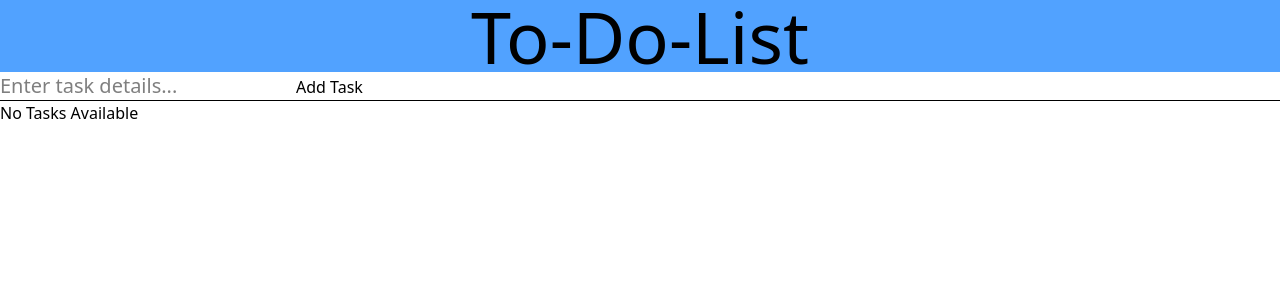
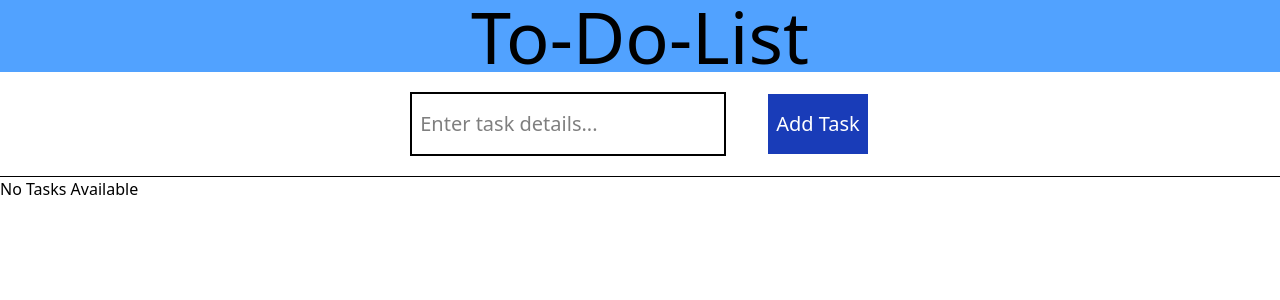
Before and after one commit to imrg1999/fntEND-bckEND-CONN, a React (Vite) app in the folder todolist/: page / in a window 1280 px wide. Shown: the top 300 px of the page. Built offline with nearby package versions, Linux system fonts and the light colour scheme.

Commit message:
css updated

```diff
--- a/todolist/src/App.jsx
+++ b/todolist/src/App.jsx
@@ -8,34 +8,45 @@ const App = () => {
   const submithandler = (e) => {
     e.preventDefault();
 
-    setDisplay([...display,task]);
+    setDisplay([...display,{task}]);
     setTask('');
   }
 
-  const renderTask = <h1>No Tasks Available</h1>
+const deleteHandler = (index) => {
+  let copyDisplay = [...display];
+    copyDisplay.splice(index,1);
+    setDisplay(copyDisplay)
+  }
+
+  let renderTask = <h1>No Tasks Available</h1>
   if(display.length > 0) {
-    renderTask.map((todo, index) => {
+   renderTask = display.map((todo, index) => {
       return(
-        <li key={index}>
-          <div>
-            <h3>{todo.index+1}</h3>
+        <li key={index} className='flex justify-center'>
+          <div className='flex justify-center mt-2'>
+            <h3>{index+1}.   </h3>
             <h2>{todo.task}</h2>
-            <button>Delete</button>
+            <button onClick={() => {deleteHandler(index)}}
+            className='text-xs font-medium text-black px-1 py-2 border-2 m-2 text-white bg-red-800 rounded'>
+              Delete</button>
           </div>
         </li>
       )
     })
   }
+
+
   return (
     <>
     <div>
       <h1 className='text-7xl text-center bg-blue-400'>To-Do-List</h1>
-      <div>
-        <form onSubmit={submithandler}>
+      <div className='items-center'>
+        <form onSubmit={submithandler} className='flex justify-center'>
           <input type="text" placeholder='Enter task details...' value={task}
           onChange={(e) => {setTask(e.target.value)}}
-          className='text-xl font-medium text-black'/>
-          <button>Add Task</button>
+          className='text-xl font-medium text-black px-2 py-4 border-2 m-5 p-4'/>
+          <button  type="submit"
+          className='text-xl font-medium text-black px-2 py-4 border-2 m-5 text-white bg-blue-800'>Add Task</button>
         </form>
       </div>
     </div>
```
